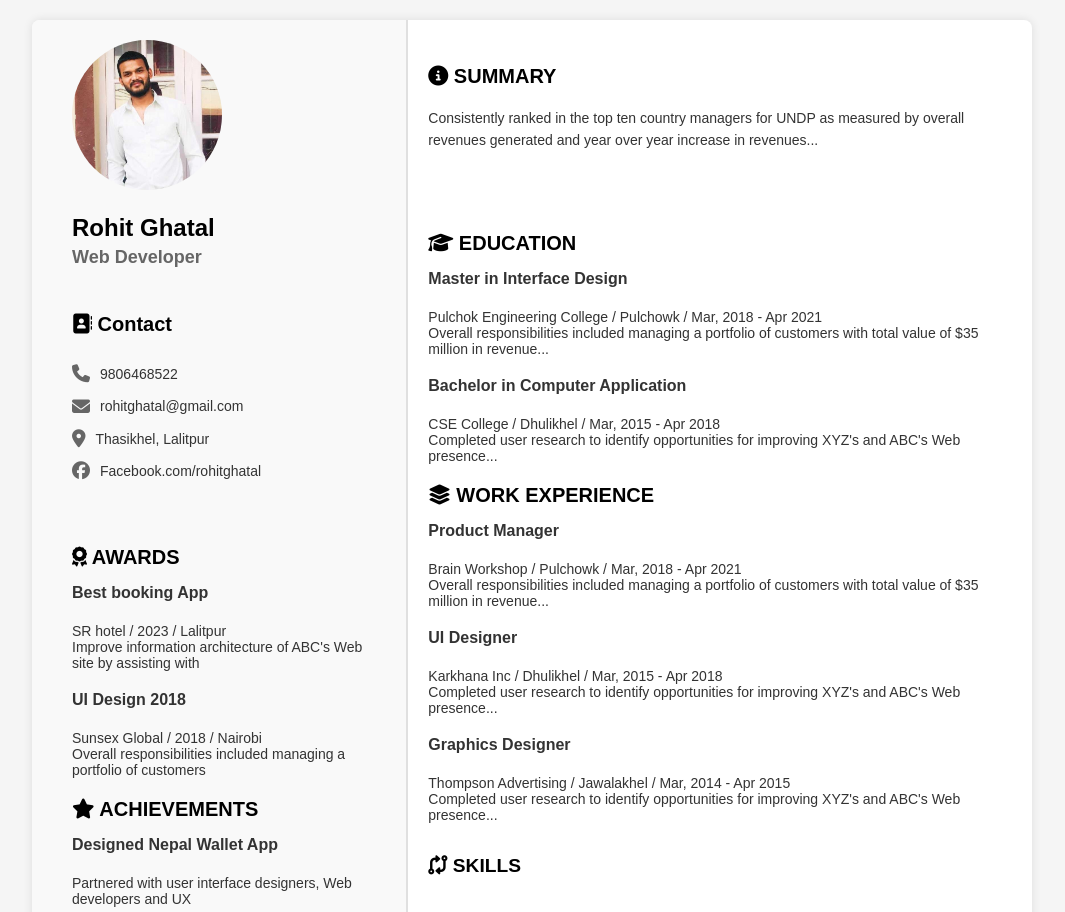
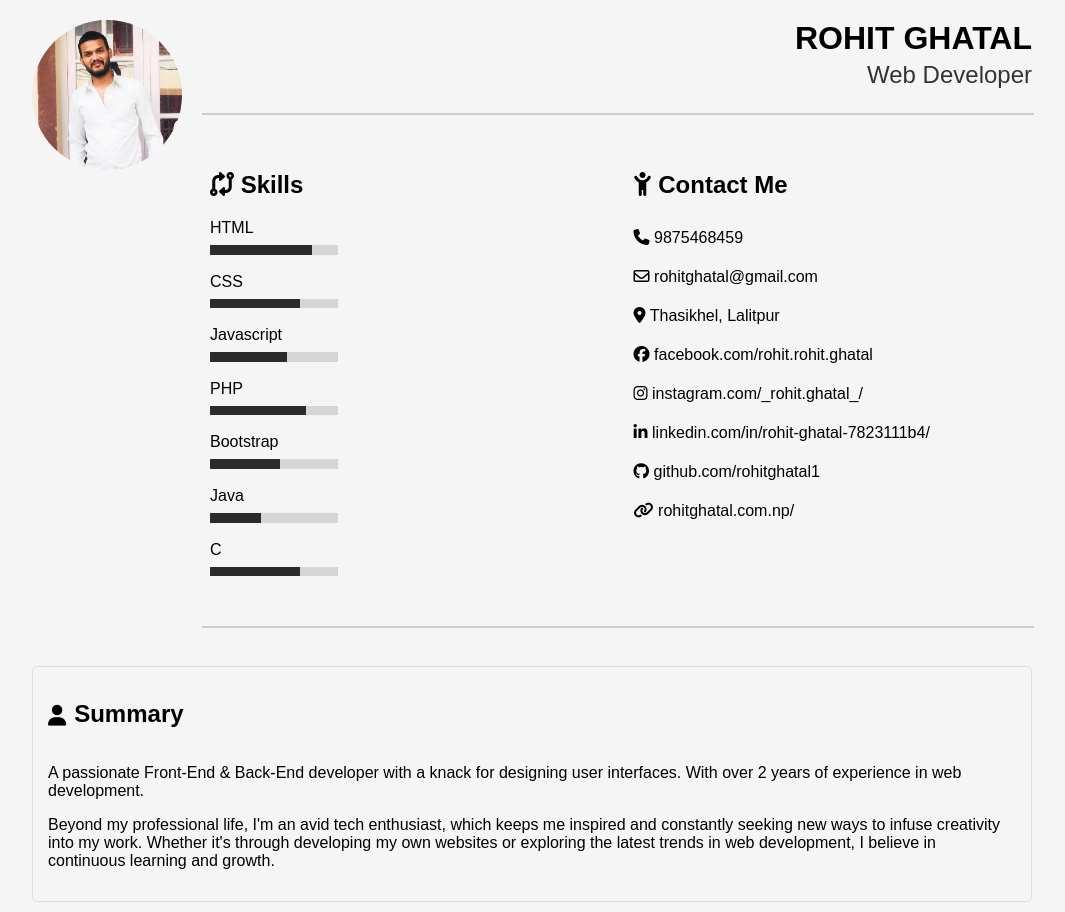
Before and after one commit to rohitghatal1/CVMaker-ReactJS, a React (Create React App) app: page / in a window 1280 px wide. Shown: the top 912 px of the page, without its empty margins (108-1173 px from the left). Built offline with nearby package versions, Linux system fonts and the light colour scheme.

Commit message:
managed style of basic and creative template

```diff
--- a/src/App.js
+++ b/src/App.js
@@ -26,8 +26,8 @@ function App() {
       <HomeTab/>
       <Templates/>
       <Footer/> */}
-      {/* <CreativeTemplate/> */}
-      <BasicTemplate/>
+      <CreativeTemplate/>
+      {/* <BasicTemplate/> */}
     </>
   );
 }
--- a/src/allTemplates/CreativeTemplate/CreativeTemplate.js
+++ b/src/allTemplates/CreativeTemplate/CreativeTemplate.js
@@ -76,7 +76,6 @@ export default function CreativeTemplate() {
 
                 <section className="summarySection">
                     <div className="summaryContainer sectionContainer">
-                        <div className="line"></div>
                         <div className="summaryContent">
                             <div className="icon">
                                 <i className='fas fa-user'></i>
@@ -96,12 +95,10 @@ export default function CreativeTemplate() {
                             </div>
                         </div>
                     </div>
-                    <hr style={{ width: '85%', margin: '20px auto 0', marginLeft: '6rem' }} />
                 </section>
 
                 <section className="education-section">
                     <div className="educationContainer sectionContainer">
-                        <div className="line"></div>
                         <div className="content">
                             <div className="icon">
                                 <i className="fas fa-graduation-cap"></i>
@@ -116,15 +113,14 @@ export default function CreativeTemplate() {
                             </div>
                         </div>
                     </div>
-                    <hr style={{ width: '85%', margin: '20px auto 0', marginLeft: '6rem' }} />
                 </section>
 
                 <section className="projects-section">
                     <div className="section-header">
                         <div className="icon">
                             <i className="fas fa-rocket"></i>
+                            <h2>Projects</h2>
                         </div>
-                        <h2>Projects</h2>
                     </div>
 
                     <div className="project-item">
@@ -166,8 +162,8 @@ export default function CreativeTemplate() {
                     <div className="section-header">
                         <div className="icon">
                             <i className="fas fa-briefcase"></i>
+                            <h2>Work Experience</h2>
                         </div>
-                        <h2>Work Experience</h2>
                     </div>
 
                     <div className="work-item">
@@ -193,29 +189,26 @@ export default function CreativeTemplate() {
                     <div className="section-header">
                         <div className="icon">
                             <i className="fas fa-trophy"></i>
-                        </div>
-                        <h2>Achievements</h2>
-                    </div>
-
-                    <div className="achievement-item">
-                        <div className="line"></div>
-                        <div className="achievement-content">
-                            <h3>Best Project Award</h3>
-                            <p><strong>2023</strong></p>
-                            <p>Received the Best Project Award for developing an innovative e-commerce platform during the university's annual tech showcase.</p>
+                            <h2>Achievements</h2>
                         </div>
                     </div>
 
                     <div className="achievement-item">
                         <div className="line"></div>
                         <div className="achievement-content">
-                            <h3>Top Performer in Web Development</h3>
-                            <p><strong>2022</strong></p>
-                            <p>Recognized as the top performer in web development for demonstrating exceptional skills and creativity in multiple projects.</p>
+                            <h3>Winner of Web Development Hackathon</h3>
+                            <p>Won first place in a national-level web development hackathon organized by XYZ Tech.</p>
+                        </div>
+                    </div>
+
+                    <div className="achievement-item">
+                        <div className="line"></div>
+                        <div className="achievement-content">
+                            <h3>Top Performer in Coding Challenge</h3>
+                            <p>Achieved top rank in a global coding challenge hosted by ABC Coding Platform.</p>
                         </div>
                     </div>
                 </section>
-
             </div>
         </div>
     );
--- a/src/allTemplates/CreativeTemplate/creativeTemplate.css
+++ b/src/allTemplates/CreativeTemplate/creativeTemplate.css
@@ -1,4 +1,3 @@
-
 .CVContainer {
     width: 1000px;
     margin: 0 auto;
@@ -24,6 +23,7 @@
 .personInfo {
     text-align: right;
 }
+
 .personInfo h2 {
     color: #000;
     font-size: 2rem;
@@ -32,7 +32,7 @@
     margin: 0;
 }
 
-.personInfo p{
+.personInfo p {
     font-size: 1.5rem;
     margin-top: -1rem;
     color: #333;
@@ -44,40 +44,56 @@
 }
 
 .skills {
-    flex: 1;
+    width: 25rem;
+    padding: 0.5rem;
+    text-align: left;
+}
+
+.skills h2{
+    color: #000;
+    font-size: 1.5rem;
 }
 
 .skillItemContainer {
-    margin-top: 20px;
+    display: flex;
+    flex-wrap: wrap;
+    gap: 0.5rem;
 }
 
 .skillItem {
-    margin-bottom: 10px;
+    width: 8rem;
+}
+
+.skillItem p {
+    margin: 0 0 0.5rem 0;
 }
 
 .skillbar {
-    background-color: #e0e0e0;
-    border-radius: 5px;
-    height: 5px;
-    width: 100%;
-    position: relative;
+    background-color: #d5d5d5;
+    height: 0.6rem;
     overflow: hidden;
 }
 
-.fill {
-    background-color: #4caf50;
+.skillbar .fill {
+    background-color: #2b2b2b;
     height: 100%;
-    position: absolute;
-    top: 0;
-    left: 0;
 }
 
 .contactContainer {
-    flex: 1;
+    margin-top: 2rem;
+    padding-top: 1rem;
+    width: 48%;
+}
+.contactContainer h2{
+    color: #000;
+    font-size: 1.5rem;
 }
 
 .contactItems {
     margin-top: 10px;
+    display: flex;
+    flex-direction: column;
+    gap: 1rem;
 }
 
 .contactItems span {
@@ -94,6 +110,7 @@
 }
 
 .summaryContainer, .educationContainer, .projects-section, .workExperience-section, .achievements-section {
+    margin-top: 1rem;
     border: 1px solid #ddd;
     padding: 15px;
     border-radius: 5px;
@@ -104,8 +121,17 @@
     width: 100%;
 }
 
+.icon {
+    display: flex;
+    align-items: center;
+    gap: 0.5rem;
+}
+.icon i{
+    font-size: 1.3rem;
+}
 .icon h2 {
-    margin: 0;
+    margin-top: 1.1rem;
+    color: #000;
     font-size: 1.5rem;
 }
 
```
Also changed, not shown: src/assets/images/basicTemplate.png (added), src/assets/images/creativeTemplate.png (added).
